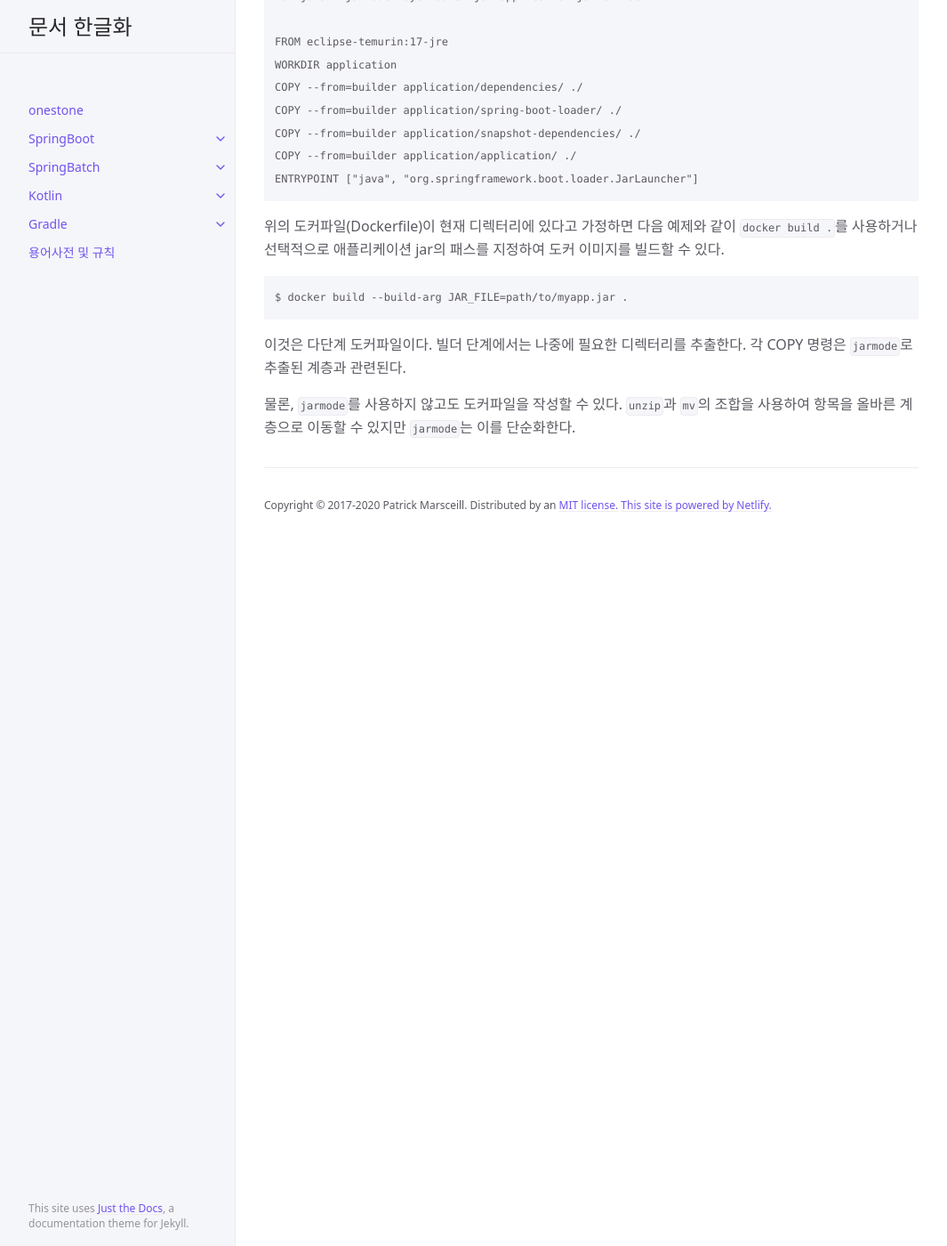
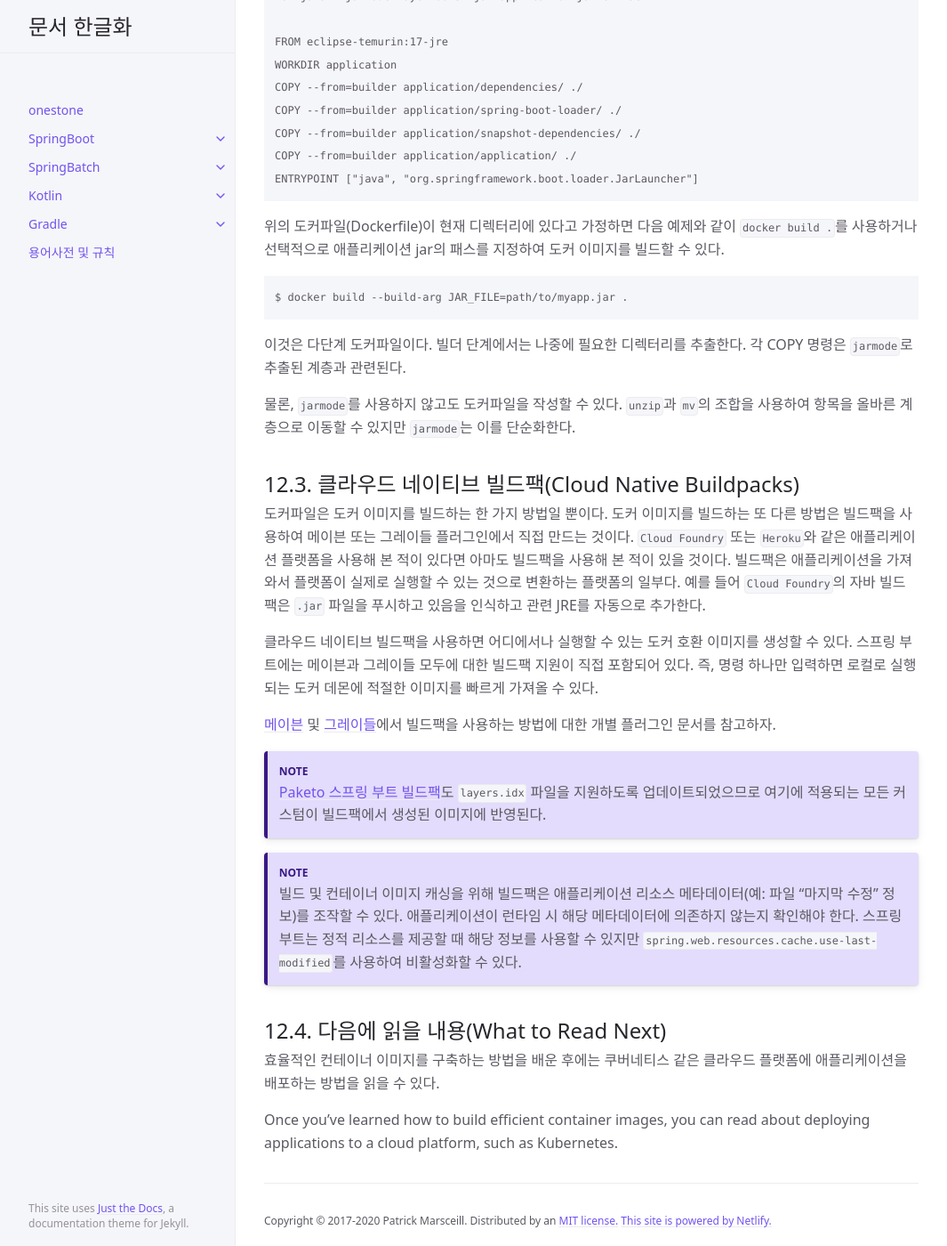
Before and after one commit to onestone9900/onestone9900.github.io, a Jekyll site: the page built from docs/spring_boot/3.1.1/spring_boot/12.container_images.md, in a window 1280 px wide and 1400 px high, scrolled down 2482 px. Shown: the whole window at 89% size, without its empty margins (107-1172 px from the left). Built offline with Jekyll 4.4.1, drawn with Linux system fonts in a browser that asks for light colours; some of the changed text lies outside the part shown.

Commit message:
docs: spring boot - 12 장 완료

```diff
--- a/docs/spring_boot/3.1.1/spring_boot/12.container_images.md
+++ b/docs/spring_boot/3.1.1/spring_boot/12.container_images.md
@@ -12,8 +12,8 @@ nav_order: 12
     - 12.1. 효율적인 컨테이너 이미지(Efficient Container Images)
         - 12.1.1. 도커 이미지 계층(Layering Docker Images)
     - 12.2. 도커파일(Dockerfiles)
-    - 12.3. Cloud Native Buildpacks
-    - 12.4. What to Read Next
+    - 12.3. 클라우드 네이티브 빌드팩(Cloud Native Buildpacks)
+    - 12.4. 다음에 읽을 내용(What to Read Next)
 
 ***
 
@@ -107,3 +107,23 @@ $ docker build --build-arg JAR_FILE=path/to/myapp.jar .
 이것은 다단계 도커파일이다. 빌더 단계에서는 나중에 필요한 디렉터리를 추출한다. 각 COPY 명령은 `jarmode`로 추출된 계층과 관련된다.
 
 물론, `jarmode`를 사용하지 않고도 도커파일을 작성할 수 있다. `unzip`과 `mv`의 조합을 사용하여 항목을 올바른 계층으로 이동할 수 있지만 `jarmode`는 이를 단순화한다.
+
+
+## 12.3. 클라우드 네이티브 빌드팩(Cloud Native Buildpacks)
+도커파일은 도커 이미지를 빌드하는 한 가지 방법일 뿐이다. 도커 이미지를 빌드하는 또 다른 방법은 빌드팩을 사용하여 메이븐 또는 그레이들 플러그인에서 직접 만드는 것이다. `Cloud Foundry` 또는 `Heroku`와 같은 애플리케이션 플랫폼을 사용해 본 적이 있다면 아마도 빌드팩을 사용해 본 적이 있을 것이다. 빌드팩은 애플리케이션을 가져와서 플랫폼이 실제로 실행할 수 있는 것으로 변환하는 플랫폼의 일부다. 예를 들어 `Cloud Foundry`의 자바 빌드팩은 `.jar` 파일을 푸시하고 있음을 인식하고 관련 JRE를 자동으로 추가한다.
+
+클라우드 네이티브 빌드팩을 사용하면 어디에서나 실행할 수 있는 도커 호환 이미지를 생성할 수 있다. 스프링 부트에는 메이븐과 그레이들 모두에 대한 빌드팩 지원이 직접 포함되어 있다. 즉, 명령 하나만 입력하면 로컬로 실행되는 도커 데몬에 적절한 이미지를 빠르게 가져올 수 있다.
+
+[메이븐](https://docs.spring.io/spring-boot/docs/3.1.1/maven-plugin/reference/htmlsingle/#build-image) 및 [그레이들](https://onestone9900.github.io/docs/spring_boot/3.1.1/gradle_plugin/5.packaging_OCI_Images/#chapter-5-packaging-oci-images)에서 빌드팩을 사용하는 방법에 대한 개별 플러그인 문서를 참고하자.
+
+{: .note}
+[Paketo 스프링 부트 빌드팩](https://github.com/paketo-buildpacks/spring-boot)도 `layers.idx` 파일을 지원하도록 업데이트되었으므로 여기에 적용되는 모든 커스텀이 빌드팩에서 생성된 이미지에 반영된다.
+
+{: .note}
+빌드 및 컨테이너 이미지 캐싱을 위해 빌드팩은 애플리케이션 리소스 메타데이터(예: 파일 "마지막 수정" 정보)를 조작할 수 있다. 애플리케이션이 런타임 시 해당 메타데이터에 의존하지 않는지 확인해야 한다. 스프링 부트는 정적 리소스를 제공할 때 해당 정보를 사용할 수 있지만 `spring.web.resources.cache.use-last-modified`를 사용하여 비활성화할 수 있다.
+
+
+## 12.4. 다음에 읽을 내용(What to Read Next)
+효율적인 컨테이너 이미지를 구축하는 방법을 배운 후에는 쿠버네티스 같은 클라우드 플랫폼에 애플리케이션을 배포하는 방법을 읽을 수 있다.
+
+Once you’ve learned how to build efficient container images, you can read about deploying applications to a cloud platform, such as Kubernetes.
```
